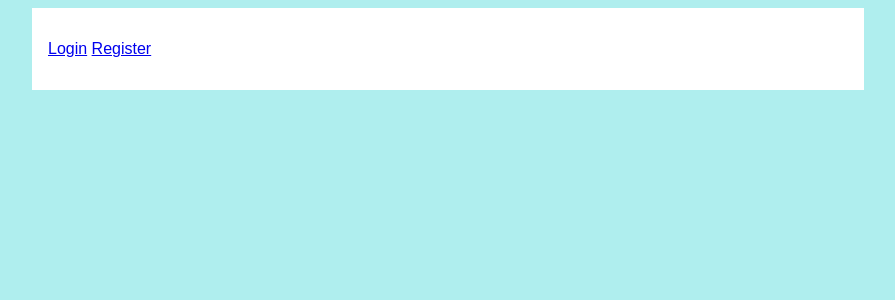
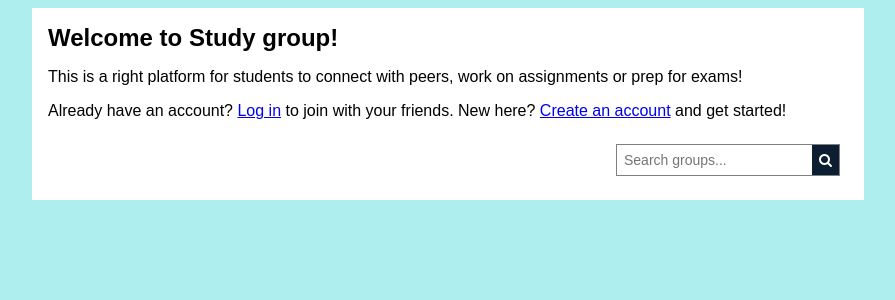
Before and after one commit to Jaqt/study-group, a Flask app: page / in a window 1280 px wide. Shown: the part 112-412 px from the top of the page, without its empty margins (192-1087 px from the left). Run offline with Flask 3, Linux system fonts and the light colour scheme.

Commit message:
chore: improve templates

```diff
--- a/templates/create_group.html
+++ b/templates/create_group.html
@@ -9,11 +9,11 @@
 <form action="/create_group" method="post">
   <p>
     Group name: <br />
-    <input type="text" name="group_name" maxlength="50" required/>
+    <input type="text" name="group_name" maxlength="50" placeholder="Name for your group..." required/>
   </p>
   <p>
     Description: <br />
-    <textarea name="description" rows="8" cols="50"  maxlength="1000" required></textarea>
+    <textarea name="description" rows="8" cols="50"  maxlength="1000" placeholder="Add short description here..." required></textarea>
   </p>
   <p>
     Maximum number of members (1-32): <br />
--- a/templates/index.html
+++ b/templates/index.html
@@ -19,21 +19,21 @@
   You are logged in as {{ session.username }}
 </p>
 <p>
-  <a href="/create_group">Create a new group</a>
+  <a href="/create_group">Create a new group</a> or
   <a href="/groups">Look for groups</a>
-  <form class="search" action="/search_group">
-    <input type="text" name="query" placeholder="Search groups..." />
-    <button type="submit"><i class="fa fa-search"></i></button>
-  </form>
+</p>
+{% else %}
+<h2>Welcome to Study group!</h2>
+<p>
+  This is a right platform for students to connect with peers, work on assignments or prep for exams!
 </p>
 <p>
-  <a href="/logout">Logout</a>
-</p>
-{% else %}
-<p>
-  <a href="/login">Login</a>
-  <a href="/register">Register</a>
+  Already have an account? <a href="/login">Log in</a> to join with your friends. New here? <a href="/register">Create an account</a> and get started!
 </p>
 {% endif %}
+<form class="search" action="/search_group">
+  <input type="text" name="query" placeholder="Search groups..." />
+  <button type="submit"><i class="fa fa-search"></i></button>
+</form>
 
 {% endblock %}
```
